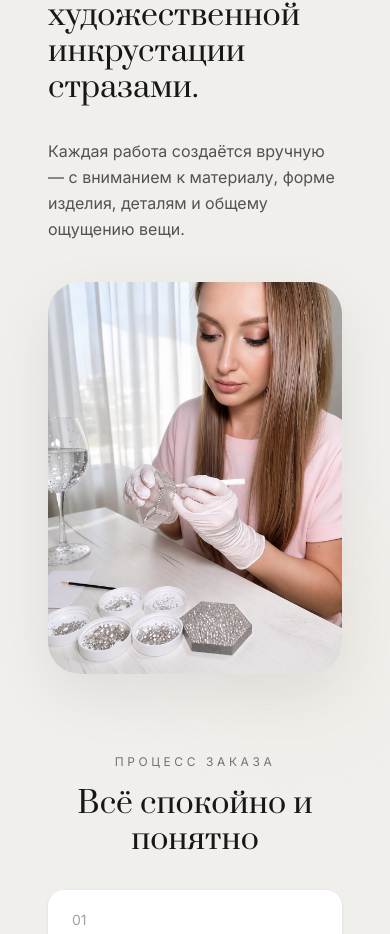
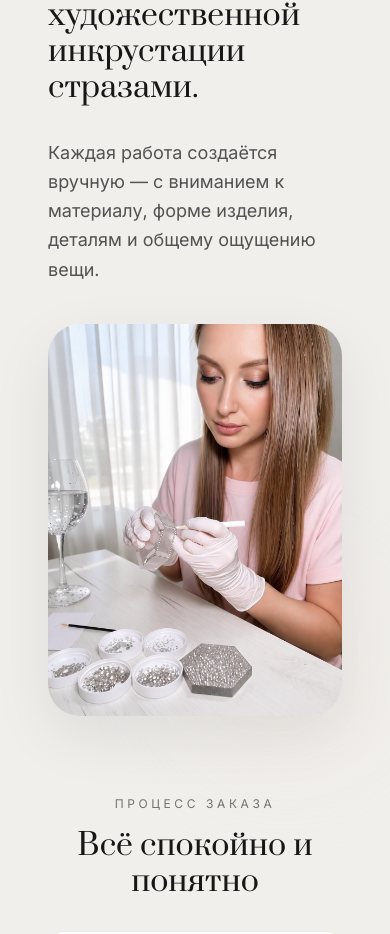
Before and after one commit to rasskazovanatalya/magic-strass-site, a Next.js app: page / in a window 390 px wide. Shown: the part 2104-3038 px from the top of the page. Built offline with nearby package versions, Linux system fonts and the light colour scheme.

Commit message:
adjust mobile text size

```diff
--- a/src/app/page.tsx
+++ b/src/app/page.tsx
@@ -118,7 +118,7 @@ export default function Home() {
               Сертифицированный специалист по художественной инкрустации стразами.
             </h2>
 
-            <p className="mt-8 text-base md:text-lg text-neutral-600 leading-relaxed">
+            <p className="mt-8 text-lg text-neutral-600 leading-relaxed">
               Каждая работа создаётся вручную — с вниманием к материалу,
               форме изделия, деталям и общему ощущению вещи.
             </p>
```
